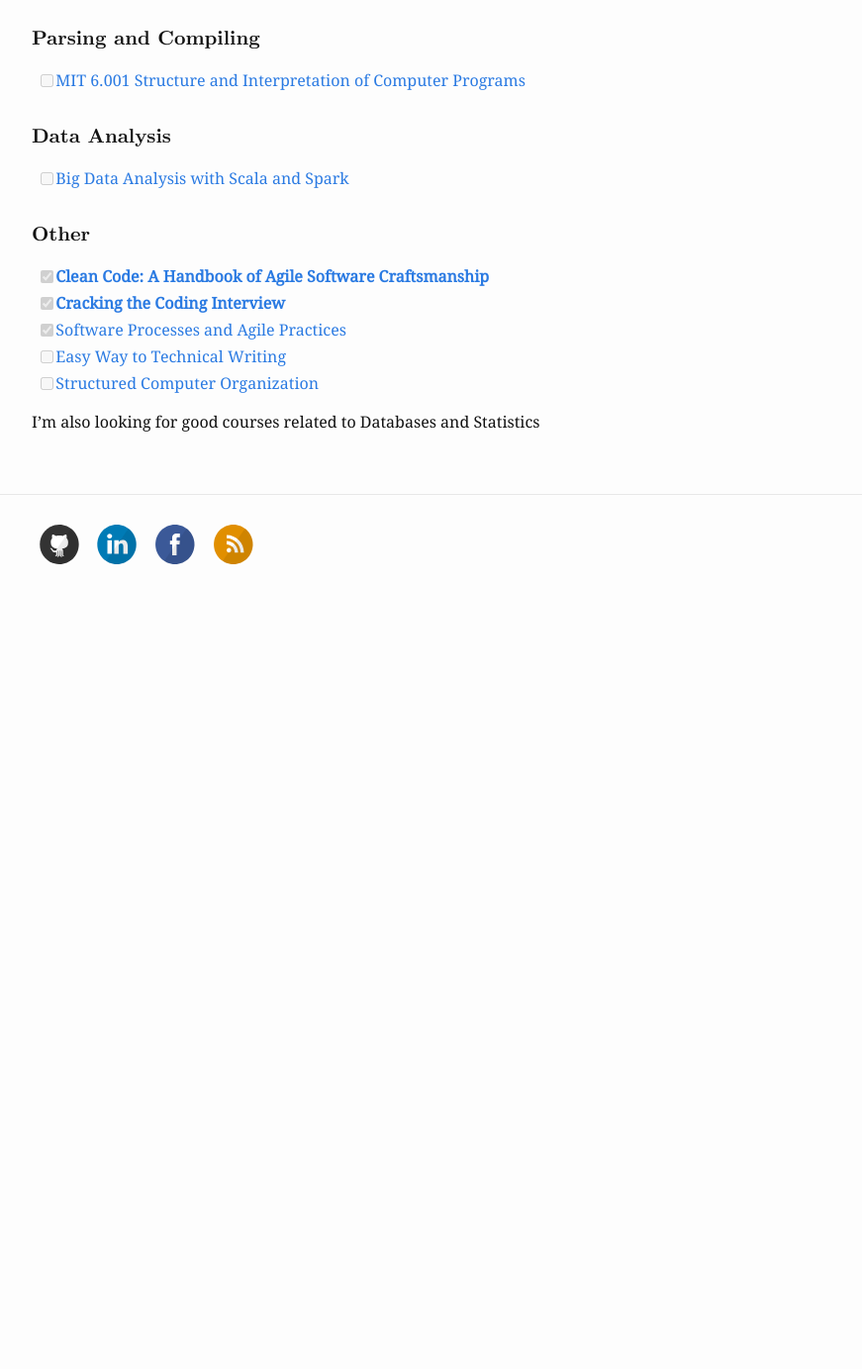
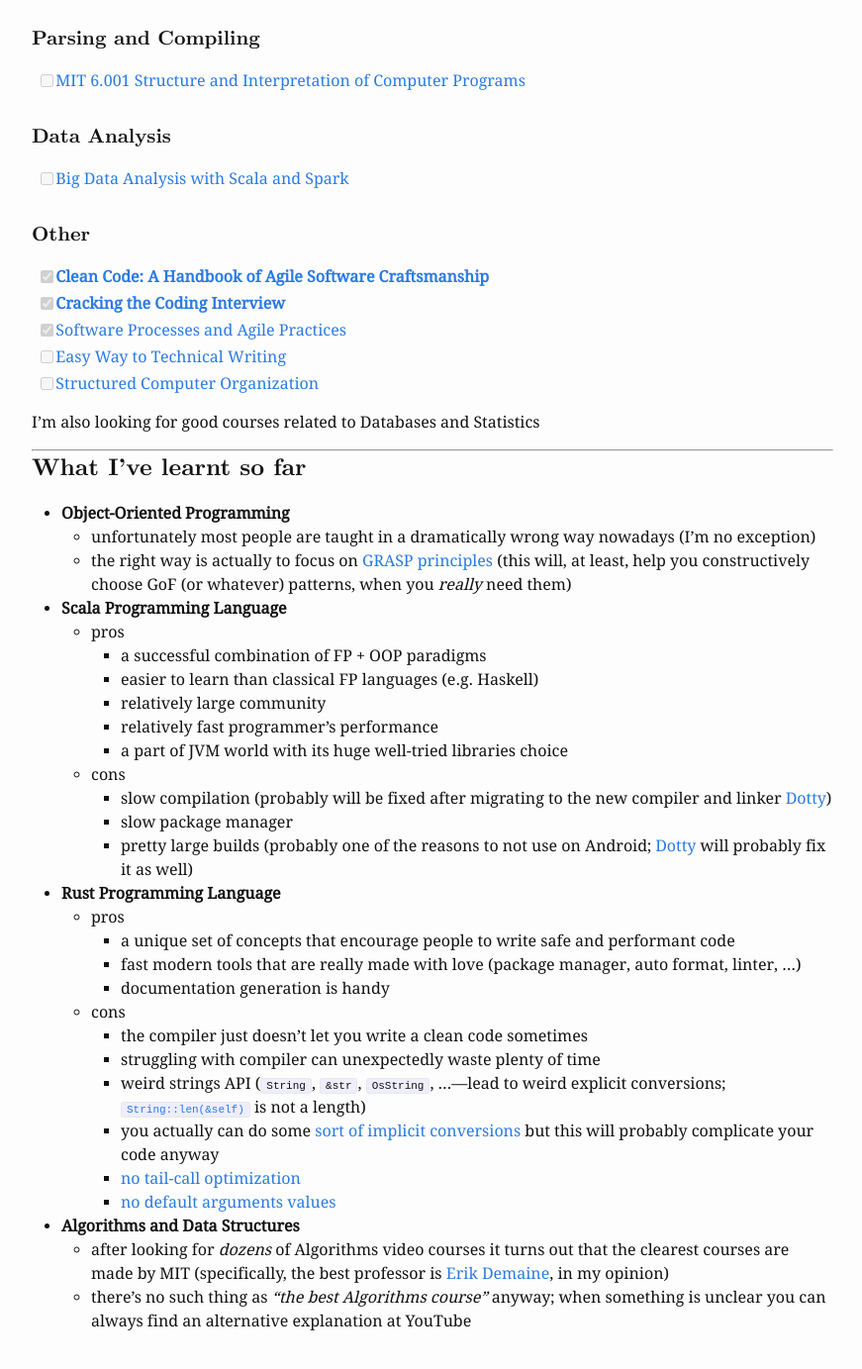
Before and after one commit to alopatindev/alopatindev.github.io, a Jekyll site: the page built from _posts/2016-11-29-self-learning.markdown, in a window 1280 px wide and 1400 px high, scrolled down 1593 px. Shown: the top 1383 px of the window at 99% size, without its empty margins (203-1074 px from the left). Built offline with Jekyll 4.4.1, drawn with Linux system fonts in a browser that asks for light colours; comment, search, counter and statistics services are not loaded; before the commit the page ends 2223 px from its top, so only the background shows below that.

Commit message:
update 2016-11-29-self-learning

```diff
--- a/_posts/2016-11-29-self-learning.markdown
+++ b/_posts/2016-11-29-self-learning.markdown
@@ -66,3 +66,38 @@ These are the materials I use. The most enjoyable are highlighted.
 - [ ][Structured Computer Organization](https://www.amazon.com/Structured-Computer-Organization-Andrew-Tanenbaum/dp/0132916525)
 
 I'm also looking for good courses related to Databases and Statistics
+
+---
+
+# **What I've learnt so far**
+
+- **Object-Oriented Programming**
+  - unfortunately most people are taught in a dramatically wrong way nowadays (I'm no exception)
+  - the right way is actually to focus on [GRASP principles](https://en.wikipedia.org/wiki/GRASP_(object-oriented_design))
+    (this will, at least, help you constructively choose GoF (or whatever) patterns, when you *really* need them)
+- **Scala Programming Language**
+  - pros
+    - a successful combination of FP + OOP paradigms
+    - easier to learn than classical FP languages (e.g. Haskell)
+    - relatively large community
+    - relatively fast programmer's performance
+    - a part of JVM world with its huge well-tried libraries choice
+  - cons
+    - slow compilation (probably will be fixed after migrating to the new compiler and linker [Dotty](http://dotty.epfl.ch))
+    - slow package manager
+    - pretty large builds (probably one of the reasons to not use on Android; [Dotty](http://dotty.epfl.ch) will probably fix it as well)
+- **Rust Programming Language**
+  - pros
+    - a unique set of concepts that encourage people to write safe and performant code
+    - fast modern tools that are really made with love (package manager, auto format, linter, ...)
+    - documentation generation is handy
+  - cons
+    - the compiler just doesn't let you write a clean code sometimes
+    - struggling with compiler can unexpectedly waste plenty of time
+    - weird strings API (`String`, `&str`, `OsString`, ...—lead to weird explicit conversions; [`String::len(&self)`](https://doc.rust-lang.org/std/string/struct.String.html#method.len) is not a length)
+    - you actually can do some [sort of implicit conversions](http://hermanradtke.com/2015/05/06/creating-a-rust-function-that-accepts-string-or-str.html) but this will probably complicate your code anyway
+    - [no tail-call optimization](https://github.com/rust-lang/rust/issues/217)
+    - [no default arguments values](https://github.com/rust-lang/rust/issues/6973)
+- **Algorithms and Data Structures**
+  - after looking for *dozens* of Algorithms video courses it turns out that the clearest courses are made by MIT (specifically, the best professor is [Erik Demaine](http://erikdemaine.org/), in my opinion)
+  - there's no such thing as *"the best Algorithms course"* anyway; when something is unclear you can always find an alternative explanation at YouTube
```
